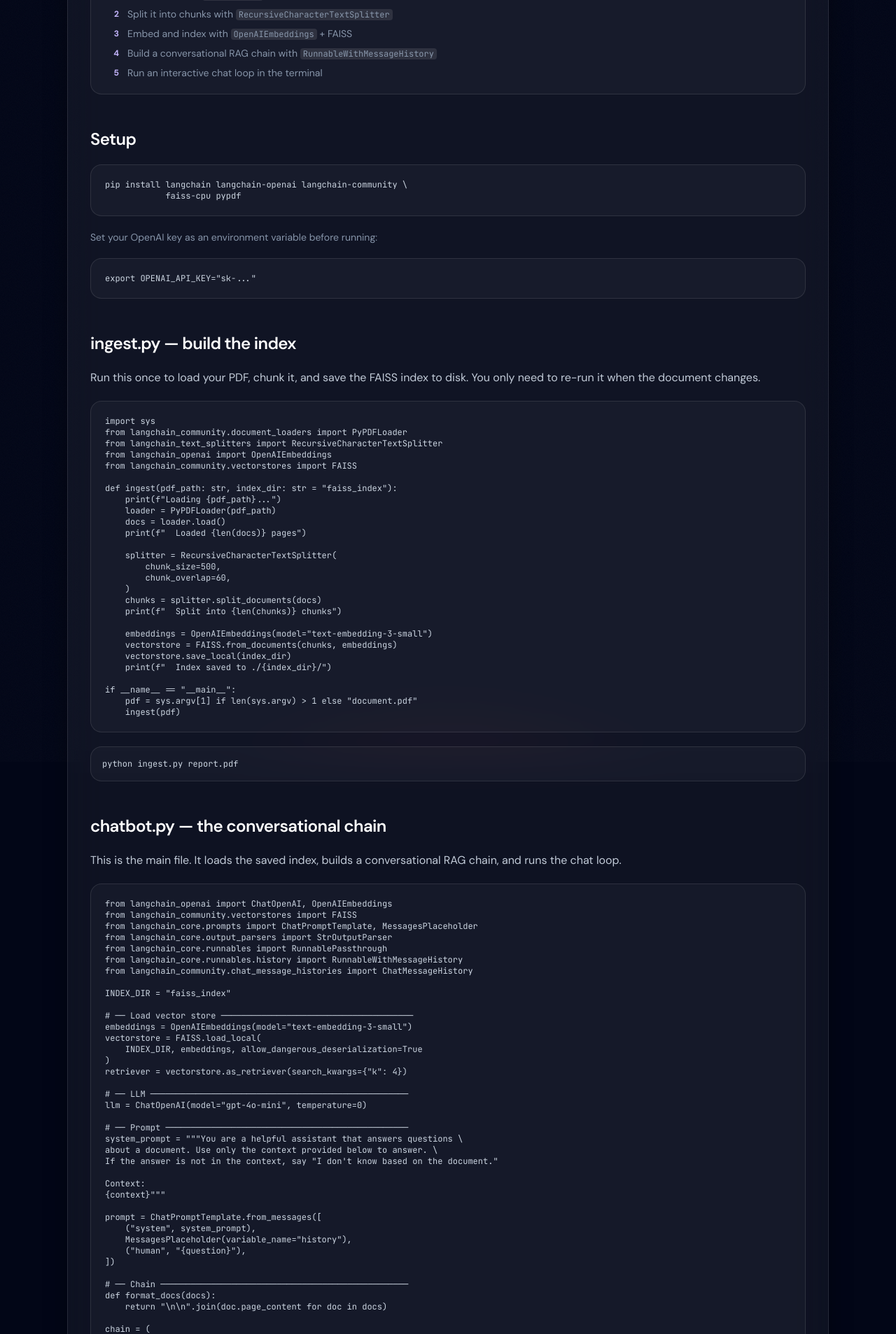
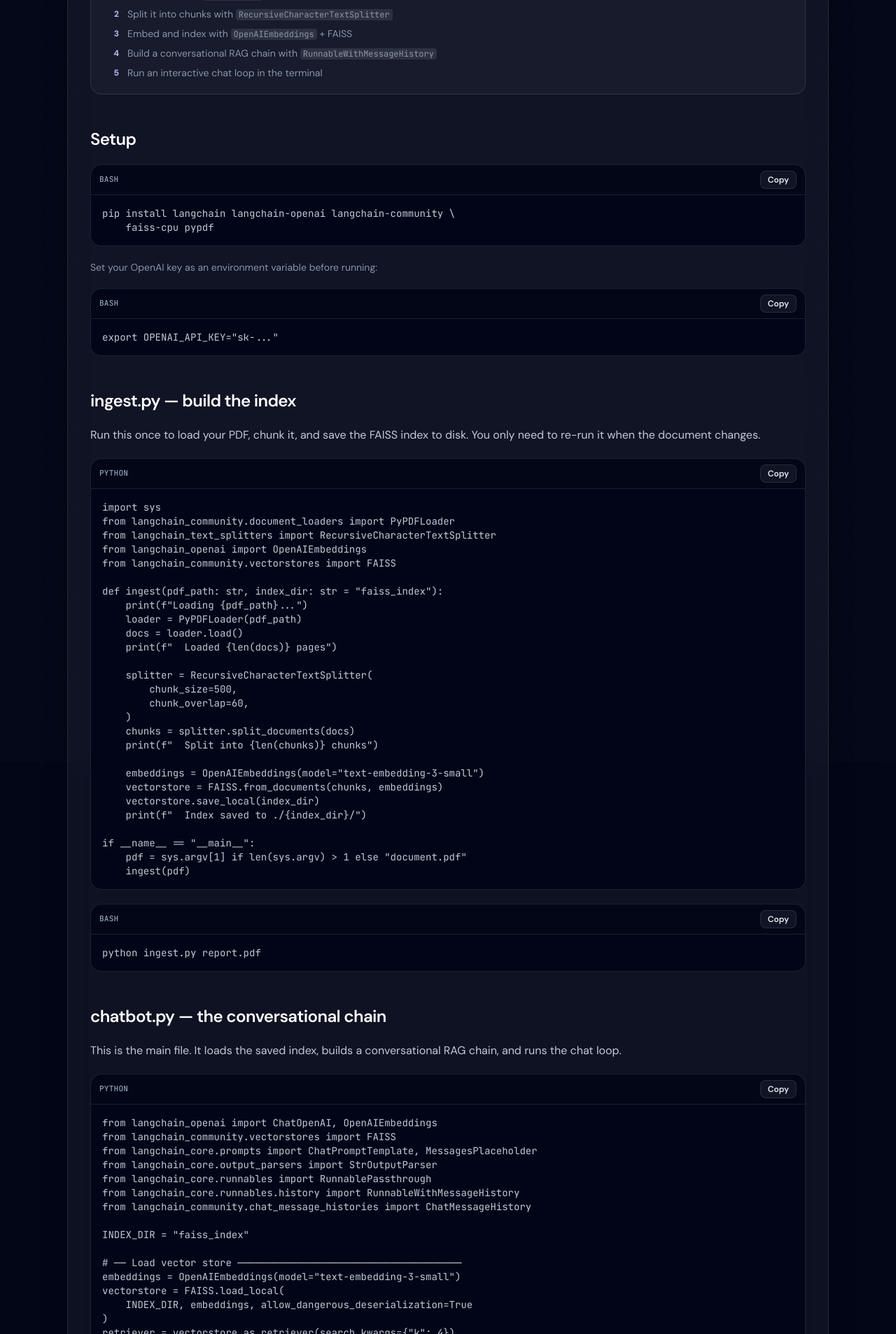
Before and after one commit to abhishekgoyal-a11y/DevShelfs, a Django app: page /tutorials/langchain/build-rag-chatbot/ in a window 1280 px wide. Shown: the part 683-2590 px from the top of the page at 70% size. Run offline with Django 5.2, Linux system fonts and the light colour scheme; some libraries are stand-ins or nearby versions.

Commit message:
colorfull the code

```diff
--- a/web/templates/web/tutorials/langchain/build_rag_chatbot.html
+++ b/web/templates/web/tutorials/langchain/build_rag_chatbot.html
@@ -68,21 +68,33 @@
 
         <section class="space-y-5" aria-labelledby="setup-heading">
           <h2 id="setup-heading" class="text-xl font-semibold tracking-tight text-white sm:text-2xl">Setup</h2>
-          <div class="rounded-2xl border border-white/10 bg-white/[0.03] p-5">
-            <code class="block font-mono text-xs text-slate-300 whitespace-pre">pip install langchain langchain-openai langchain-community \
-            faiss-cpu pypdf</code>
+          <div class="ds-codeblock overflow-hidden rounded-2xl border border-white/10 bg-slate-950/90">
+            <div class="flex items-center justify-between gap-3 border-b border-white/10 px-3 py-2">
+              <span class="font-mono text-[11px] font-medium uppercase tracking-wide text-slate-400">bash</span>
+              <button type="button" class="ds-codeblock-copy rounded-lg border border-white/10 bg-white/[0.06] px-2.5 py-1 text-xs font-semibold text-slate-200 transition hover:border-sky-400/40 hover:bg-white/[0.1] hover:text-white focus:outline-none focus-visible:ring-2 focus-visible:ring-sky-400/50" data-copy-label="Copy" data-copied-label="Copied" aria-label="Copy code to clipboard">Copy</button>
+            </div>
+            <pre class="ds-codeblock-pre code-block m-0 overflow-x-auto p-4 text-[0.8125rem] leading-[1.55] sm:text-sm"><code class="whitespace-pre font-mono ds-codeblock-source language-bash">pip install langchain langchain-openai langchain-community \
+    faiss-cpu pypdf</code></pre>
           </div>
           <p class="text-sm text-slate-400/90">Set your OpenAI key as an environment variable before running:</p>
-          <div class="rounded-2xl border border-white/10 bg-white/[0.03] p-5">
-            <code class="block font-mono text-xs text-slate-300 whitespace-pre">export OPENAI_API_KEY="sk-..."</code>
+          <div class="ds-codeblock overflow-hidden rounded-2xl border border-white/10 bg-slate-950/90">
+            <div class="flex items-center justify-between gap-3 border-b border-white/10 px-3 py-2">
+              <span class="font-mono text-[11px] font-medium uppercase tracking-wide text-slate-400">bash</span>
+              <button type="button" class="ds-codeblock-copy rounded-lg border border-white/10 bg-white/[0.06] px-2.5 py-1 text-xs font-semibold text-slate-200 transition hover:border-sky-400/40 hover:bg-white/[0.1] hover:text-white focus:outline-none focus-visible:ring-2 focus-visible:ring-sky-400/50" data-copy-label="Copy" data-copied-label="Copied" aria-label="Copy code to clipboard">Copy</button>
+            </div>
+            <pre class="ds-codeblock-pre code-block m-0 overflow-x-auto p-4 text-[0.8125rem] leading-[1.55] sm:text-sm"><code class="whitespace-pre font-mono ds-codeblock-source language-bash">export OPENAI_API_KEY="sk-..."</code></pre>
           </div>
         </section>
 
         <section class="space-y-5" aria-labelledby="ingest-heading">
           <h2 id="ingest-heading" class="text-xl font-semibold tracking-tight text-white sm:text-2xl">ingest.py — build the index</h2>
           <p>Run this once to load your PDF, chunk it, and save the FAISS index to disk. You only need to re-run it when the document changes.</p>
-          <div class="rounded-2xl border border-white/10 bg-white/[0.03] p-5">
-            <code class="block font-mono text-xs text-slate-300 whitespace-pre">import sys
+          <div class="ds-codeblock overflow-hidden rounded-2xl border border-white/10 bg-slate-950/90">
+            <div class="flex items-center justify-between gap-3 border-b border-white/10 px-3 py-2">
+              <span class="font-mono text-[11px] font-medium uppercase tracking-wide text-slate-400">python</span>
+              <button type="button" class="ds-codeblock-copy rounded-lg border border-white/10 bg-white/[0.06] px-2.5 py-1 text-xs font-semibold text-slate-200 transition hover:border-sky-400/40 hover:bg-white/[0.1] hover:text-white focus:outline-none focus-visible:ring-2 focus-visible:ring-sky-400/50" data-copy-label="Copy" data-copied-label="Copied" aria-label="Copy code to clipboard">Copy</button>
+            </div>
+            <pre class="ds-codeblock-pre code-block m-0 overflow-x-auto p-4 text-[0.8125rem] leading-[1.55] sm:text-sm"><code class="whitespace-pre font-mono ds-codeblock-source language-python">import sys
 from langchain_community.document_loaders import PyPDFLoader
 from langchain_text_splitters import RecursiveCharacterTextSplitter
 from langchain_openai import OpenAIEmbeddings
@@ -108,18 +120,26 @@ def ingest(pdf_path: str, index_dir: str = "faiss_index"):
 
 if __name__ == "__main__":
     pdf = sys.argv[1] if len(sys.argv) > 1 else "document.pdf"
-    ingest(pdf)</code>
+    ingest(pdf)</code></pre>
           </div>
-          <div class="rounded-2xl border border-white/10 bg-white/[0.03] p-4">
-            <code class="block font-mono text-xs text-slate-300">python ingest.py report.pdf</code>
+          <div class="ds-codeblock overflow-hidden rounded-2xl border border-white/10 bg-slate-950/90">
+            <div class="flex items-center justify-between gap-3 border-b border-white/10 px-3 py-2">
+              <span class="font-mono text-[11px] font-medium uppercase tracking-wide text-slate-400">bash</span>
+              <button type="button" class="ds-codeblock-copy rounded-lg border border-white/10 bg-white/[0.06] px-2.5 py-1 text-xs font-semibold text-slate-200 transition hover:border-sky-400/40 hover:bg-white/[0.1] hover:text-white focus:outline-none focus-visible:ring-2 focus-visible:ring-sky-400/50" data-copy-label="Copy" data-copied-label="Copied" aria-label="Copy code to clipboard">Copy</button>
+            </div>
+            <pre class="ds-codeblock-pre code-block m-0 overflow-x-auto p-4 text-[0.8125rem] leading-[1.55] sm:text-sm"><code class="whitespace-pre font-mono ds-codeblock-source language-bash">python ingest.py report.pdf</code></pre>
           </div>
         </section>
 
         <section class="space-y-5" aria-labelledby="chatbot-heading">
           <h2 id="chatbot-heading" class="text-xl font-semibold tracking-tight text-white sm:text-2xl">chatbot.py — the conversational chain</h2>
           <p>This is the main file. It loads the saved index, builds a conversational RAG chain, and runs the chat loop.</p>
-          <div class="rounded-2xl border border-white/10 bg-white/[0.03] p-5">
-            <code class="block font-mono text-xs text-slate-300 whitespace-pre">from langchain_openai import ChatOpenAI, OpenAIEmbeddings
+          <div class="ds-codeblock overflow-hidden rounded-2xl border border-white/10 bg-slate-950/90">
+            <div class="flex items-center justify-between gap-3 border-b border-white/10 px-3 py-2">
+              <span class="font-mono text-[11px] font-medium uppercase tracking-wide text-slate-400">python</span>
+              <button type="button" class="ds-codeblock-copy rounded-lg border border-white/10 bg-white/[0.06] px-2.5 py-1 text-xs font-semibold text-slate-200 transition hover:border-sky-400/40 hover:bg-white/[0.1] hover:text-white focus:outline-none focus-visible:ring-2 focus-visible:ring-sky-400/50" data-copy-label="Copy" data-copied-label="Copied" aria-label="Copy code to clipboard">Copy</button>
+            </div>
+            <pre class="ds-codeblock-pre code-block m-0 overflow-x-auto p-4 text-[0.8125rem] leading-[1.55] sm:text-sm"><code class="whitespace-pre font-mono ds-codeblock-source language-python">from langchain_openai import ChatOpenAI, OpenAIEmbeddings
 from langchain_community.vectorstores import FAISS
 from langchain_core.prompts import ChatPromptTemplate, MessagesPlaceholder
 from langchain_core.output_parsers import StrOutputParser
@@ -193,20 +213,32 @@ while True:
     if not question:
         continue
     answer = chat.invoke(question, config=config)
-    print(f"Bot: {answer}\n")</code>
+    print(f"Bot: {answer}\n")</code></pre>
           </div>
         </section>
 
         <section class="space-y-5" aria-labelledby="run-heading">
           <h2 id="run-heading" class="text-xl font-semibold tracking-tight text-white sm:text-2xl">Running it</h2>
           <div class="space-y-3">
-            <div class="rounded-2xl border border-white/10 bg-white/[0.03] p-4">
-              <p class="text-xs font-semibold text-slate-400 mb-2">1. Build the index</p>
-              <code class="block font-mono text-xs text-slate-300">python ingest.py your_document.pdf</code>
+            <div>
+              <p class="mb-2 text-xs font-semibold text-slate-400">1. Build the index</p>
+              <div class="ds-codeblock overflow-hidden rounded-2xl border border-white/10 bg-slate-950/90">
+                <div class="flex items-center justify-between gap-3 border-b border-white/10 px-3 py-2">
+                  <span class="font-mono text-[11px] font-medium uppercase tracking-wide text-slate-400">bash</span>
+                  <button type="button" class="ds-codeblock-copy rounded-lg border border-white/10 bg-white/[0.06] px-2.5 py-1 text-xs font-semibold text-slate-200 transition hover:border-sky-400/40 hover:bg-white/[0.1] hover:text-white focus:outline-none focus-visible:ring-2 focus-visible:ring-sky-400/50" data-copy-label="Copy" data-copied-label="Copied" aria-label="Copy code to clipboard">Copy</button>
+                </div>
+                <pre class="ds-codeblock-pre code-block m-0 overflow-x-auto p-4 text-[0.8125rem] leading-[1.55] sm:text-sm"><code class="whitespace-pre font-mono ds-codeblock-source language-bash">python ingest.py your_document.pdf</code></pre>
+              </div>
             </div>
-            <div class="rounded-2xl border border-white/10 bg-white/[0.03] p-4">
-              <p class="text-xs font-semibold text-slate-400 mb-2">2. Start the chatbot</p>
-              <code class="block font-mono text-xs text-slate-300">python chatbot.py</code>
+            <div>
+              <p class="mb-2 text-xs font-semibold text-slate-400">2. Start the chatbot</p>
+              <div class="ds-codeblock overflow-hidden rounded-2xl border border-white/10 bg-slate-950/90">
+                <div class="flex items-center justify-between gap-3 border-b border-white/10 px-3 py-2">
+                  <span class="font-mono text-[11px] font-medium uppercase tracking-wide text-slate-400">bash</span>
+                  <button type="button" class="ds-codeblock-copy rounded-lg border border-white/10 bg-white/[0.06] px-2.5 py-1 text-xs font-semibold text-slate-200 transition hover:border-sky-400/40 hover:bg-white/[0.1] hover:text-white focus:outline-none focus-visible:ring-2 focus-visible:ring-sky-400/50" data-copy-label="Copy" data-copied-label="Copied" aria-label="Copy code to clipboard">Copy</button>
+                </div>
+                <pre class="ds-codeblock-pre code-block m-0 overflow-x-auto p-4 text-[0.8125rem] leading-[1.55] sm:text-sm"><code class="whitespace-pre font-mono ds-codeblock-source language-bash">python chatbot.py</code></pre>
+              </div>
             </div>
             <div class="rounded-2xl border border-violet-500/20 bg-violet-500/[0.04] p-4">
               <p class="text-xs font-semibold text-violet-300 mb-2">Example session</p>
```
